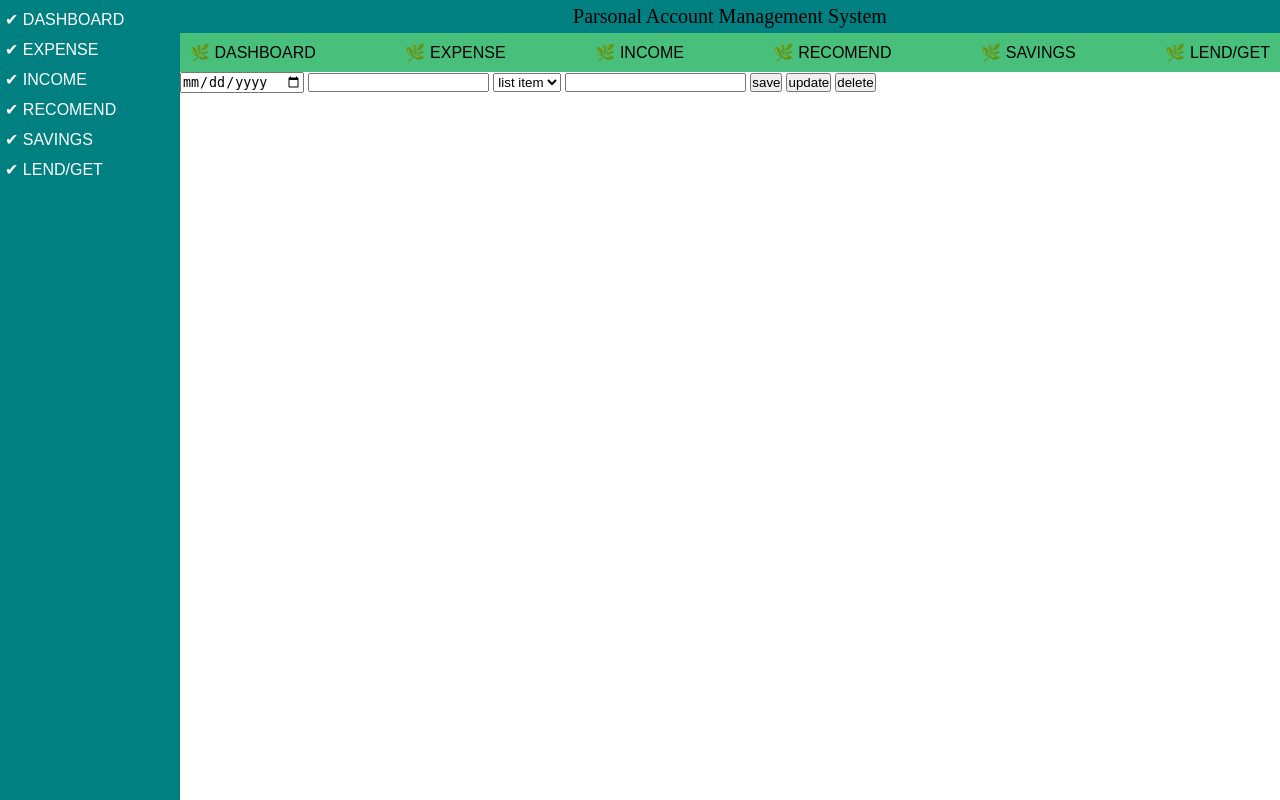
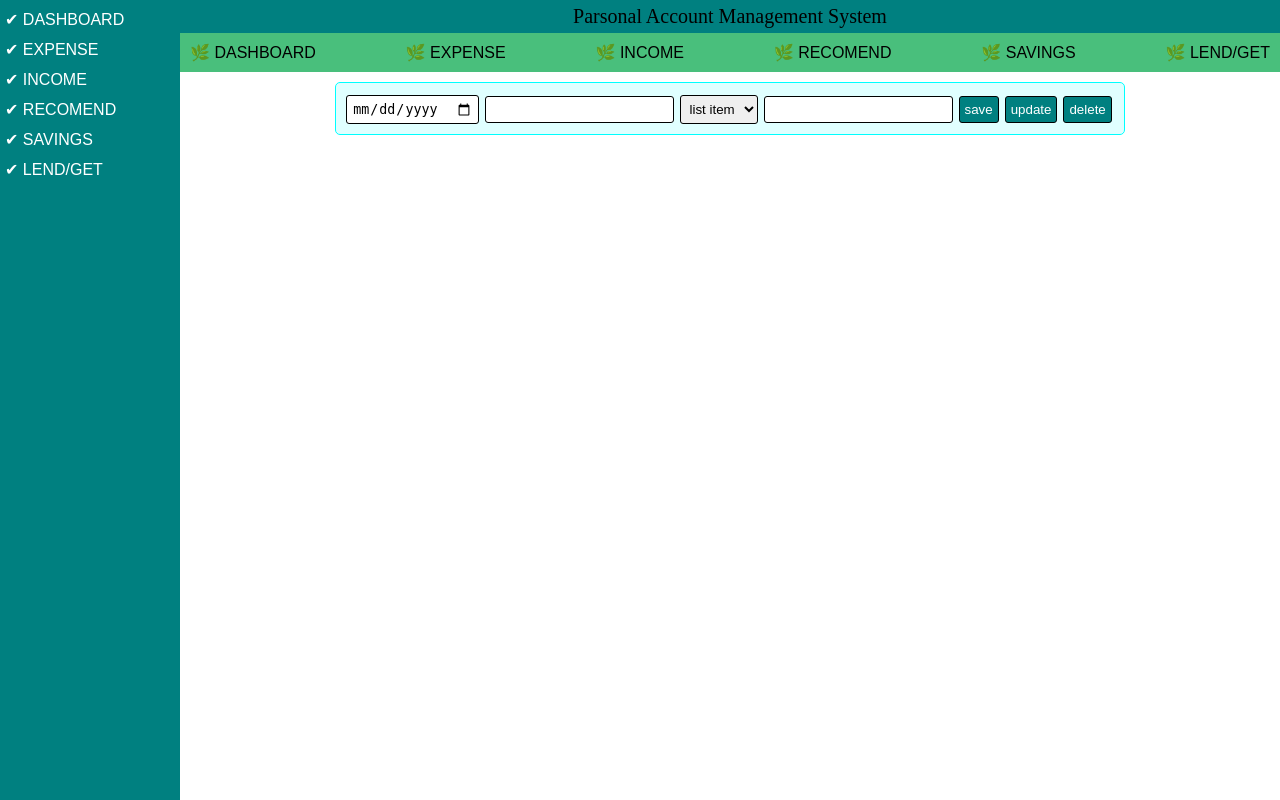
Before and after one commit to abdulhannanazad/parsonalac, a PHP site: page /income.html in a window 1280 px wide. Run offline with PHP 8.4, Linux system fonts and the light colour scheme.

Commit message:
Update style.css

```diff
--- a/style.css
+++ b/style.css
@@ -97,5 +97,71 @@
     margin: 0;
     padding: 0;
     box-sizing: border-box;
+    outline: none;
     transition: all linear 0.5s;
 }
+
+input,
+button,
+select {
+    padding: 5px;
+    margin: 2px 2px 0 0;
+    border: 1px solid black;
+    border-radius: 3px;
+}
+
+input:hover,
+button:hover,
+select:hover {
+    box-shadow: 0 0 5px 3px teal;
+}
+
+form {
+    margin: 0 auto;
+    width: fit-content;
+    background-color: lightcyan;
+    border: 1px solid cyan;
+    padding: 10px;
+    border-radius: 5px;
+    margin-top: 10px;
+}
+
+table {
+    width: 100%;
+}
+
+tr {
+    border: 1px solid rgb(206, 191, 191);
+}
+
+th {
+    text-align: left;
+    padding: 5px;
+}
+
+td {
+    padding: 5px;
+}
+
+caption {
+    font-size: 19px;
+    background-color: teal;
+    padding: 5px;
+    margin-top: 10px;
+}
+
+label {
+    display: block;
+    padding: 0px 5px 5px 5px;
+    border-bottom: 1px solid cyan;
+    text-align: center;
+    margin-bottom: 10px;
+}
+
+td a,
+button {
+    background-color: teal;
+    color: white;
+    padding: 5px;
+    border-radius: 3px;
+}
```
Lines whose indentation alone changed are shown as unchanged.
